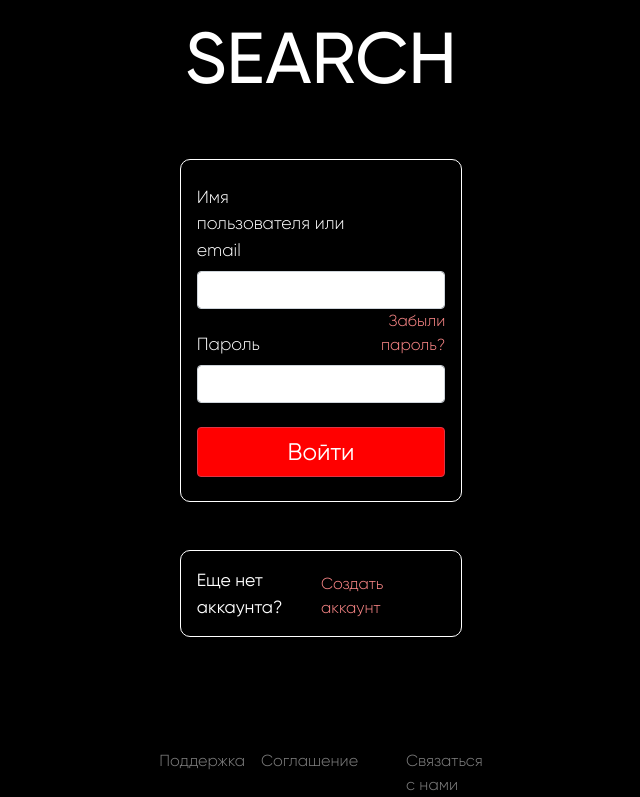
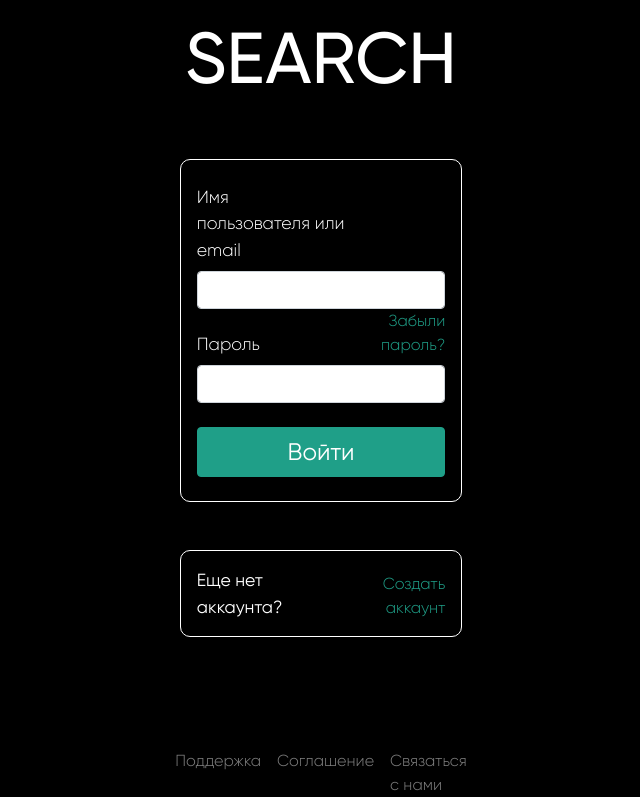
Before and after one commit to benkenobi3/vue-music, a Vue app: page /login in a window 1280 px wide. Shown: the part 212-1009 px from the top of the page, without its empty margins (319-959 px from the left). Built offline with nearby package versions, Linux system fonts and the light colour scheme.

Commit message:
change Login page main color

```diff
--- a/src/components/pages/Login.vue
+++ b/src/components/pages/Login.vue
@@ -18,12 +18,12 @@
           </div>
           <div class="border-box p-3 mt-5">
             <p>Еще нет аккаунта?</p>
-            <a href="" class="hint">Создать аккаунт</a>
+            <a href="" class="hint text-right">Создать аккаунт</a>
           </div>
           <div class="footer justify-content-center">
             <a href="">Поддержка</a>
             <a href="" class="ml-3">Соглашение</a>
-            <a href="" class="ml-5">Связаться с нами</a>
+            <a href="" class="ml-3">Связаться с нами</a>
           </div>
         </b-col>
       </b-row>
@@ -56,7 +56,7 @@ export default {
 
     p
       display: inline-block
-      width: 50%
+      width: 60%
       font-family: Gilroy
       font-weight: normal
       font-size: 1.1em
@@ -76,7 +76,7 @@ export default {
       font-family: Gilroy
       font-weight: 200
       font-size: 1em
-      color: #FF8989
+      color: #1f9f88
 
   .footer
     display: flex
@@ -90,11 +90,12 @@ export default {
       font-size: 1em
 
   #login-btn
-    box-shadow: 0px 4px 4px rgba(255, 0, 0, 0.6)
+    box-shadow: 0px 4px 4px rgba(31, 159, 136, 0.6)
+    border-color: #1f9f88
     font-family: Gilroy
     font-weight: normal
     font-size: 1.5em
     width: 100%
-    background-color: red
+    background-color: #1f9f88
 
 </style>
```
